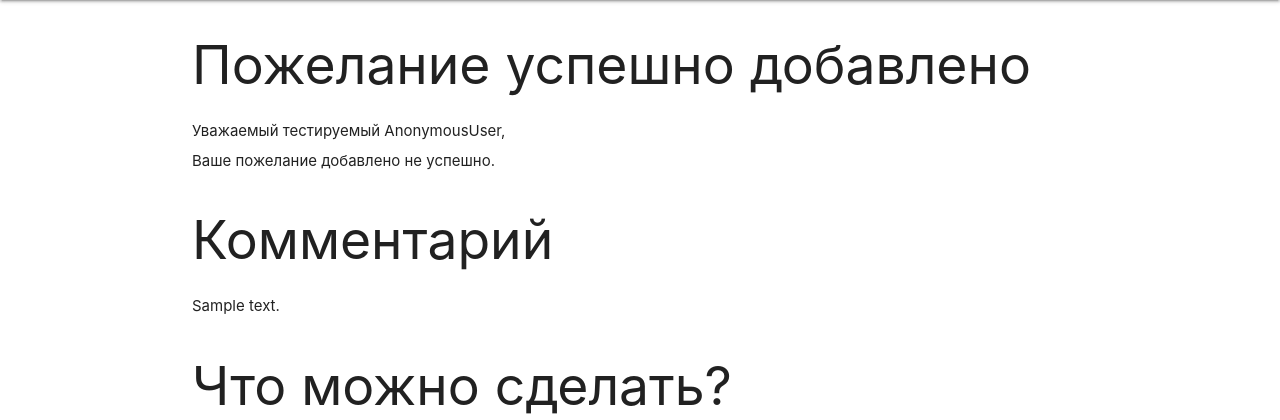
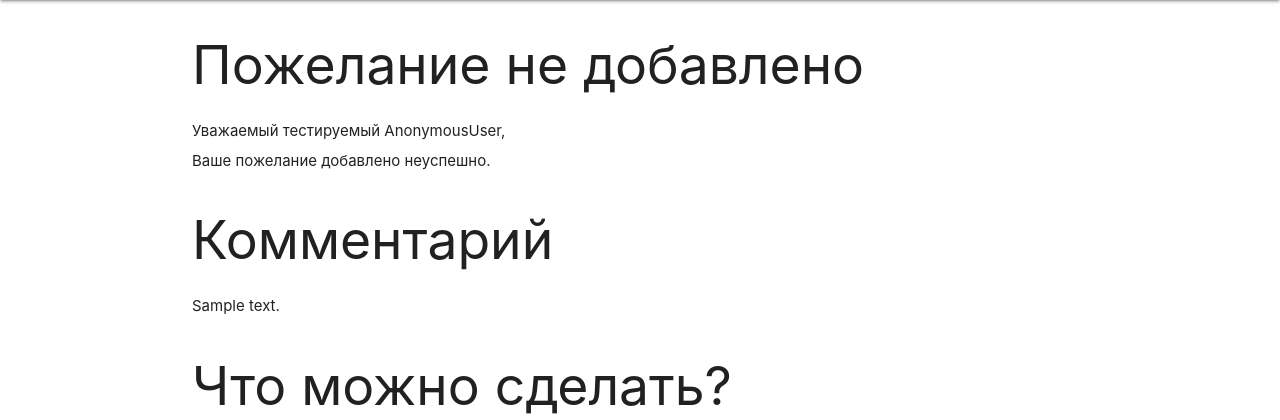
Before and after one commit to vasenins/test_engl, a Django app: template templates/wish_result_personal.html in a window 1280 px wide. Shown: the part 64-484 px from the top of the page. Run offline with Django 5.2, Linux system fonts and the light colour scheme; the template is opened without the code that fills it: most values are stand-ins (such as "Sample title", 1, 10 or a date in 2020).

Commit message:
first commit

```diff
--- a/templates/wish_result_personal.html
+++ b/templates/wish_result_personal.html
@@ -2,9 +2,9 @@
 
 {% block content %}
 <div class="container px-4 py-5" id="term-form-result">
-    <h2 class="pb-2 border-bottom">Пожелание успешно добавлено</h2>
+    <h2 class="pb-2 border-bottom">Пожелание {% if success %} успешно {% else %}не {% endif %} добавлено</h2>
     <p>Уважаемый тестируемый <span class="fst-italic">{{ user }}</span>,<br/>
-        Ваше пожелание добавлено <span class="fw-bold">{% if success %}успешно{% else %}не успешно{% endif %}</span>.
+        Ваше пожелание добавлено <span class="fw-bold">{% if success %}успешно{% else %}неуспешно{% endif %}</span>.
     </p>
     {% if success %}
     {% else %}
```
